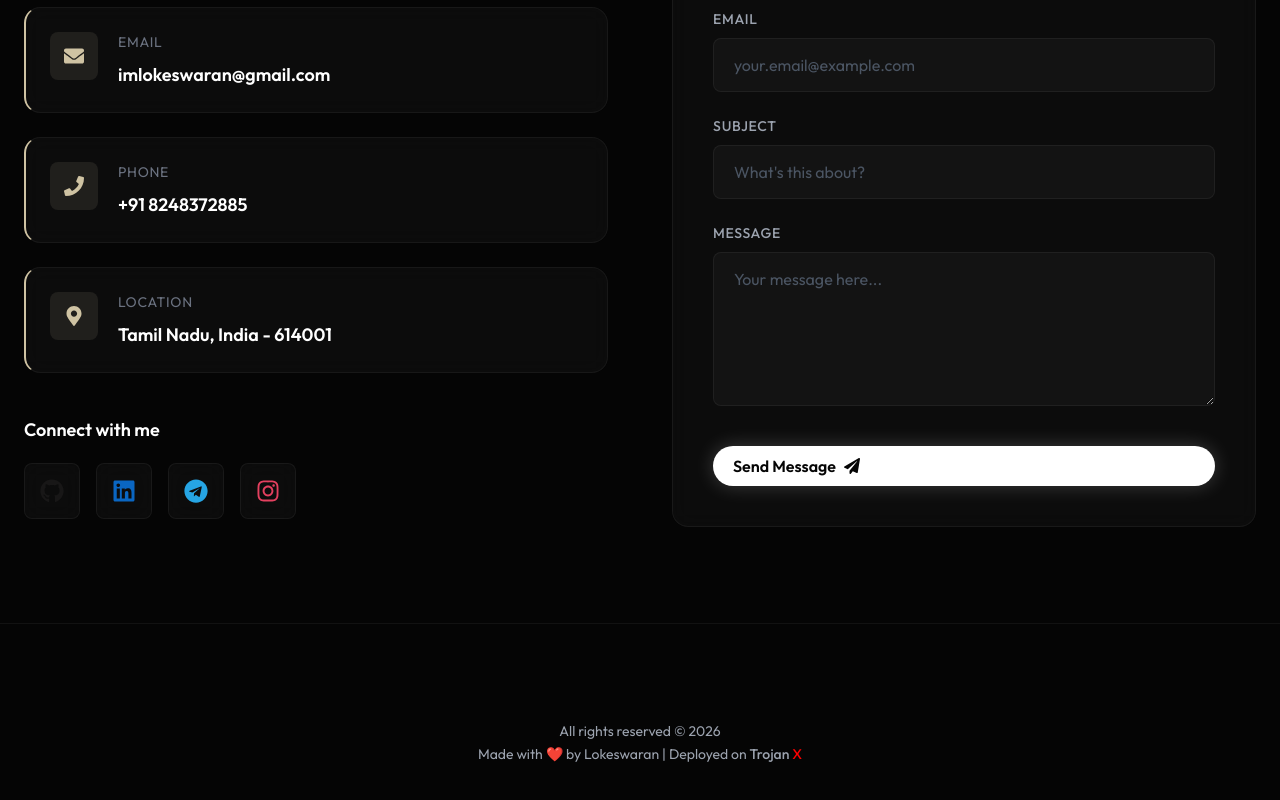
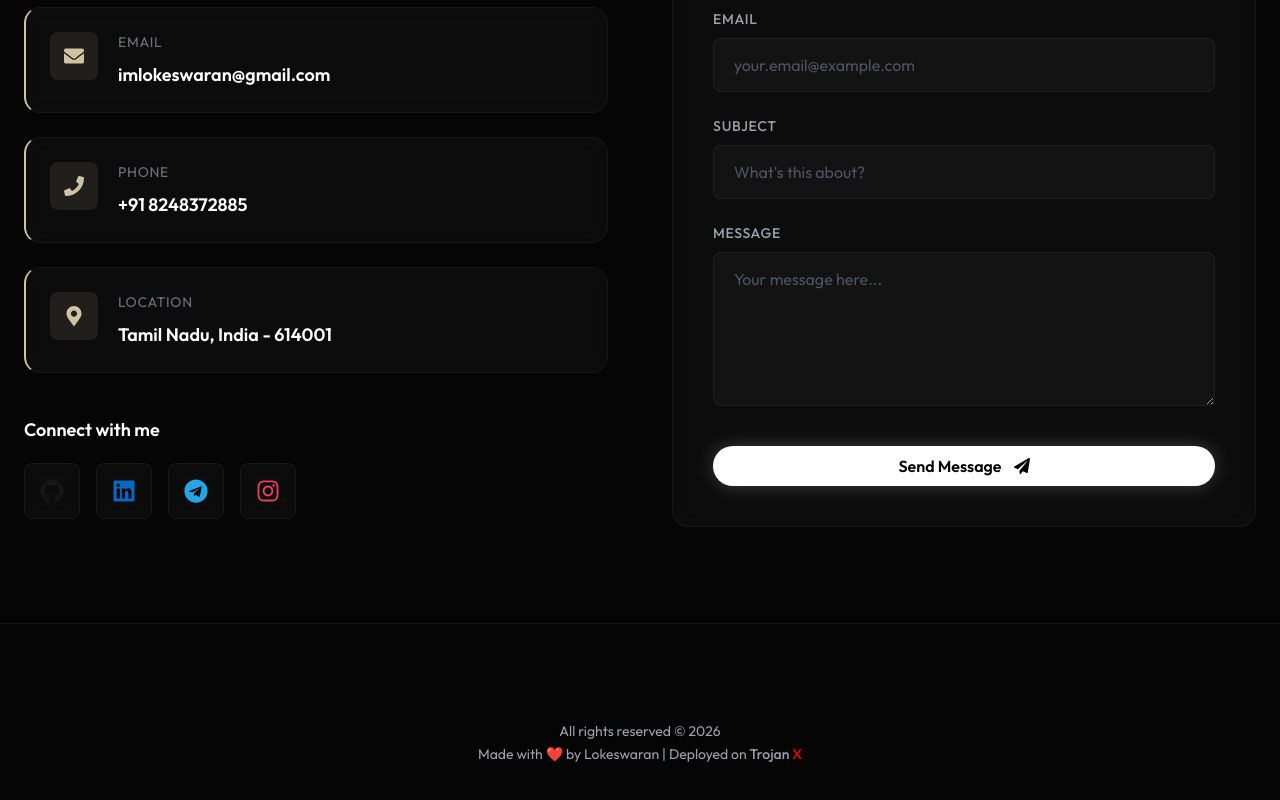
Before and after one commit to lokeswaran22/Portfolio, a React (Vite) app: page / in a window 1280 px wide. Shown: the part 8581-9381 px from the top of the page. Built offline with nearby package versions, Linux system fonts and the light colour scheme.

Commit message:
Center contact form submit button content

```diff
--- a/src/components/sections/Contact.css
+++ b/src/components/sections/Contact.css
@@ -198,6 +198,11 @@ a.contact-detail-value:hover {
 
 .btn-submit {
     margin-top: 1rem;
+    display: flex;
+    justify-content: center;
+    align-items: center;
+    gap: 0.75rem;
+    width: 100%;
 }
 
 .spinner {
```
